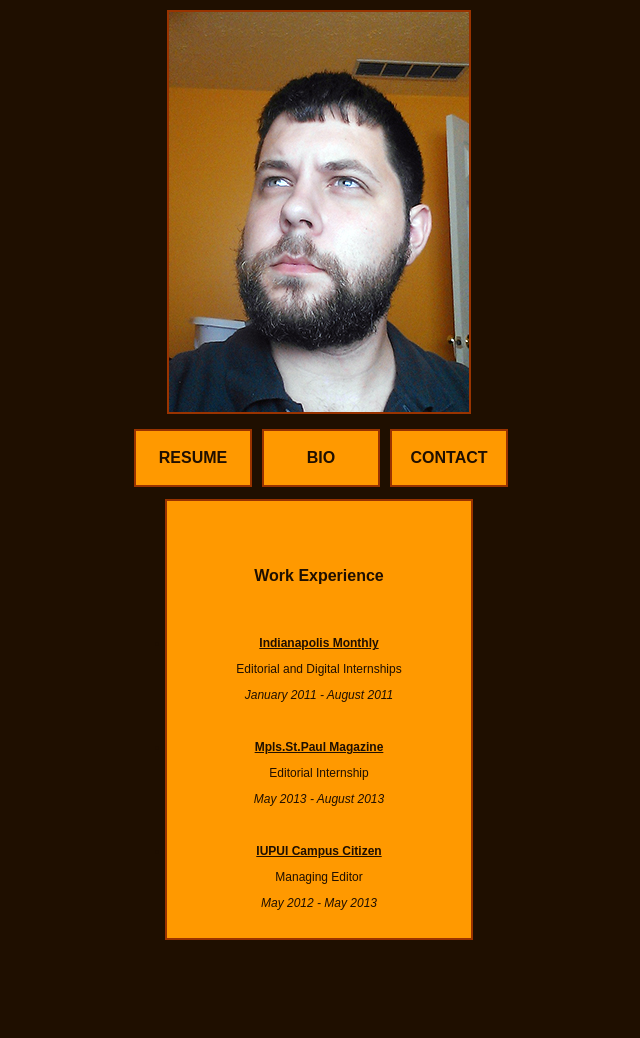
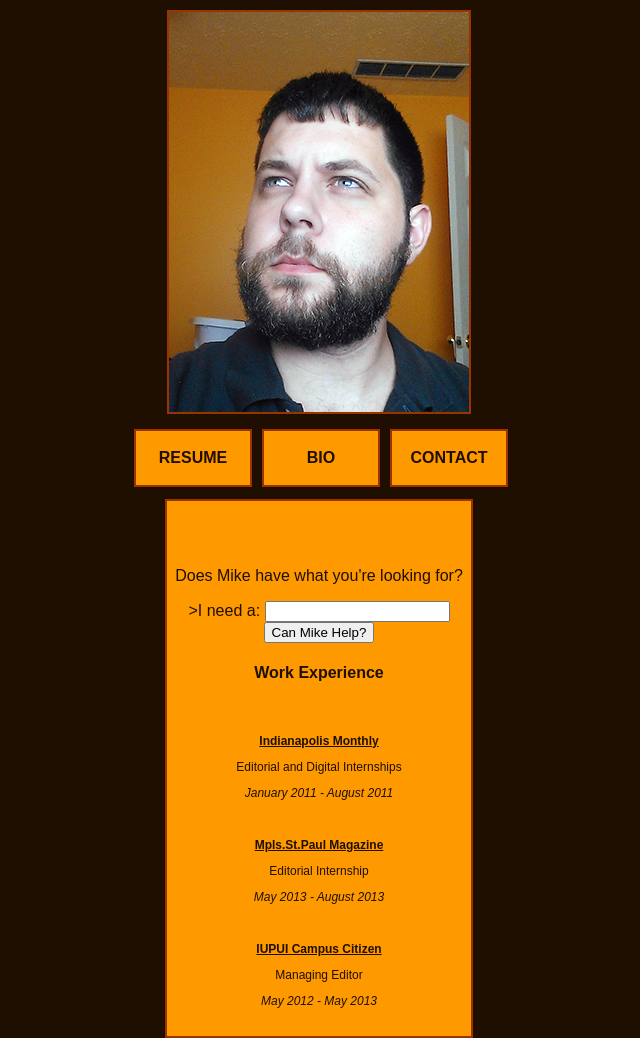
Before and after one commit to mpotter28/MikePotteProjectOne, a plain HTML site: page ProjectOneResume.html in a window 1280 px wide. Shown: the whole page, without its empty margins (321-961 px from the left). Before the commit the page ends 940 px from the top, so only its background shows below. Drawn offline with Linux system fonts and the light colour scheme.

Commit message:
Added "Can I help" to Resume Page

```diff
--- a/ProjectOneResume.html
+++ b/ProjectOneResume.html
@@ -2,7 +2,33 @@
 
 <html>
 <head>
-    <title>Page Title</title>
+    <title>Mike Potter Resume</title>
+    <script>
+        function canihelp()
+            var watiwant
+            watiwant = document.getElementByID('watiwant').value;
+            if  (watiwant == "") {
+                alert = ('You must want SOMETHING!')
+            }
+            if (watiwant == "writer" || "reporter" || "producer") {
+                alert = ('Mike Potter has a wealth of experience in writing for print, web or broadcast, longform or short.')
+            }
+            if (watiwant == "photographer") {
+                alert = ('Mike Potter is a trained photojournalist with an eye for newsworthiness and composition.')
+            }
+            if (watiwant == "editor"){
+                alert = ('Mike Potter has experience editing for the web and print, in a variety of styles and structures.')
+            }
+            if (watiwant == "web developer" || "web designer") {
+                alert = ('Mike Potter has a strong foundation in HTML, CSS and Javascript and a degree in design.')
+            }
+            if (watiwant == "designer" || "layout designer" || "graphic designer") {
+                alert = ('Mike Potter is an experienced designer, with an eye towards dynamic and functional layouts.')
+            }
+            else {
+                alert = ('Mike Potter is a quick learner, with a passionate curiosity and flexibility that make him a great fit for any job.')
+            }
+    </script>
 
 <link rel="stylesheet" type="text/css" href="ProjectOne.css">
 </head>
@@ -26,6 +52,11 @@
         </div></a>
     </div>
         <div id = "infowindo", align="center">
+        <div id = "canihelp" align ="center">
+            <p>Does Mike have what you're looking for?</p>
+            <p>>I need a: <input type="text", id="watiwant", value=""> <input type = "button", id ="submit", value ="Can Mike Help?",
+            onclick = "canihelp()"></p>
+        </div>
 
             <p><h4>Work Experience</h4></p>
             <ul id = "resumelist">
```
